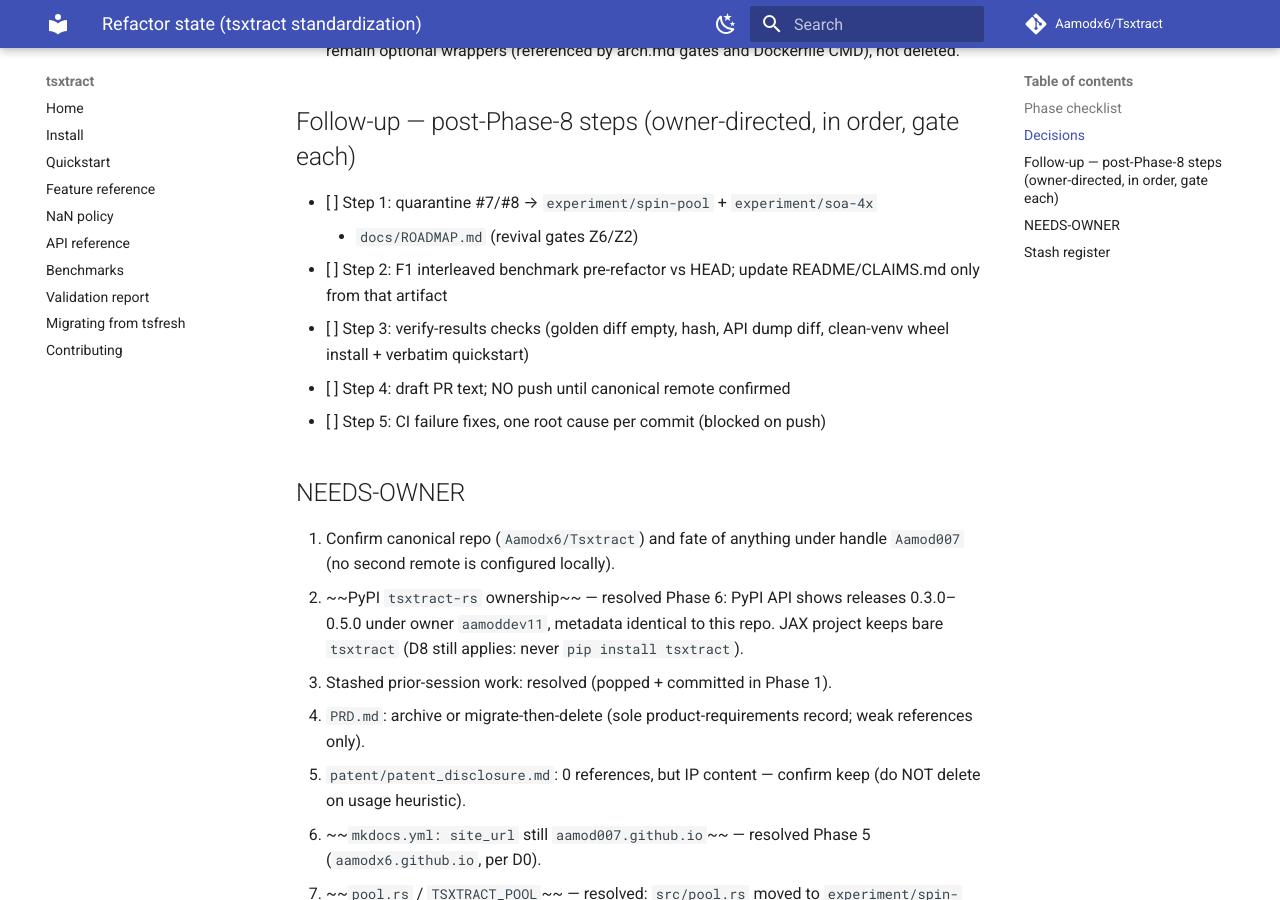
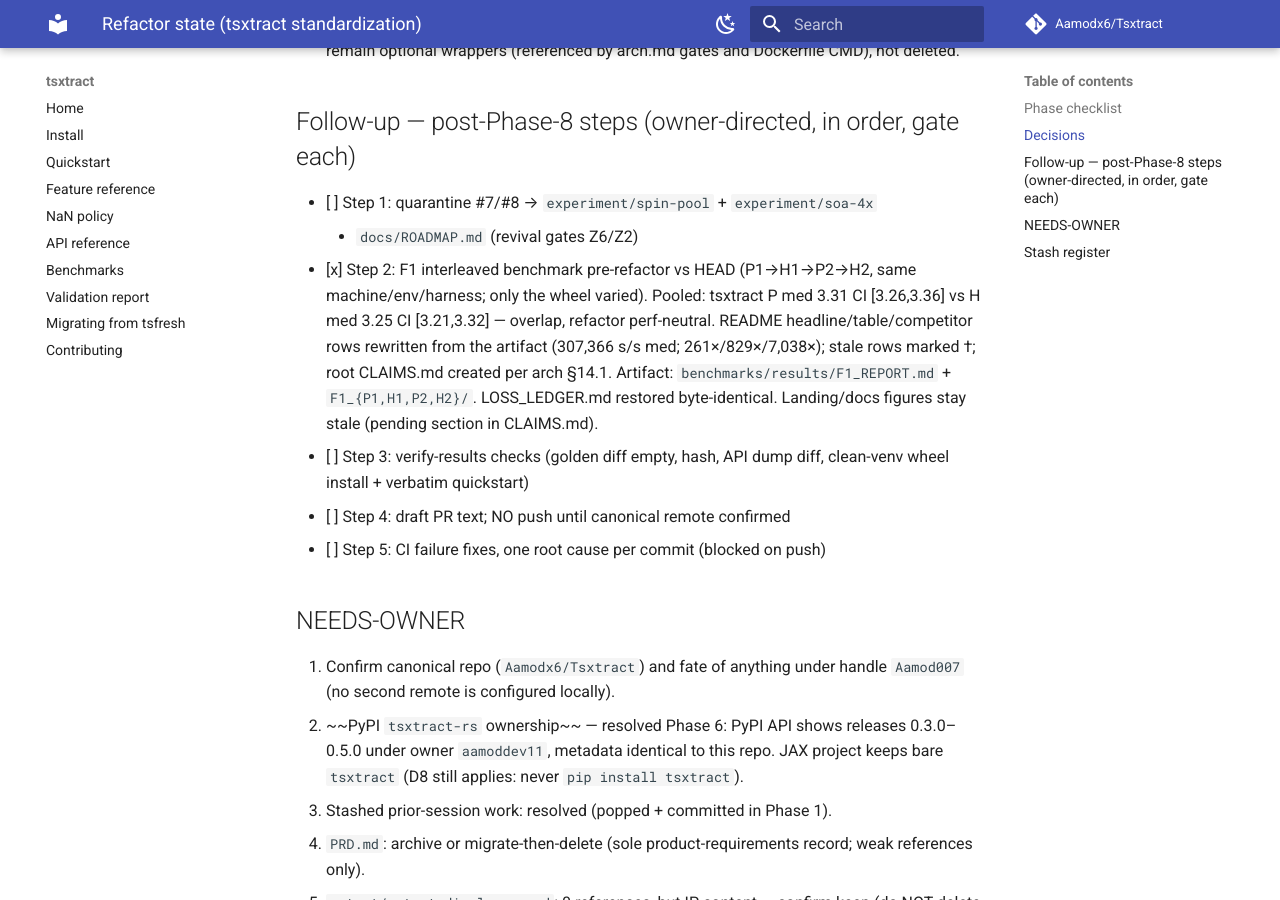
Before and after one commit to Aamodx6/Kymora, an MkDocs documentation site: the page built from docs/REFACTOR_STATE.md, in a window 1280 px wide and 900 px high, scrolled down 2158 px. Built offline with MkDocs 1.6.1 and Material for MkDocs 9.7.7, drawn with Linux system fonts in a browser that asks for light colours; comment, search, counter and statistics services are not loaded.

Commit message:
docs(claims): F1 re-baseline - README numbers from interleaved artifact, add CLAIMS.md
Step 2. Ran suites/reproduce_readme interleaved P1-H1-P2-H2 (tag 4c268ca vs HEAD 9c1b3dd, same machine: i7-13620H, Performance plan, AC online; same harness; wheels swapped + provenance-checked per round). Pooled tsxtract: P med 3.31 CI [3.26,3.36] vs H med 3.25 CI [3.21,3.32] - overlap, refactor perf-neutral. README headline (800,256 -> best 436,719 / med 307,366 + conditions), core33 + competitive rows rewritten from artifact (261x/829x/7038x); stale profile/scaling/memory rows marked pending (†). New root CLAIMS.md per arch 14.1 (claim->artifact->commit->conditions). Artifact: benchmarks/results/F1_REPORT.md + F1_* jsonl (untracked). LOSS_LEDGER.md restored byte-identical.

```diff
--- a/docs/REFACTOR_STATE.md
+++ b/docs/REFACTOR_STATE.md
@@ -93,8 +93,15 @@
 
 - [ ] Step 1: quarantine #7/#8 → `experiment/spin-pool` + `experiment/soa-4x`
       + `docs/ROADMAP.md` (revival gates Z6/Z2)
-- [ ] Step 2: F1 interleaved benchmark pre-refactor vs HEAD; update
-      README/CLAIMS.md only from that artifact
+- [x] Step 2: F1 interleaved benchmark pre-refactor vs HEAD (P1→H1→P2→H2,
+      same machine/env/harness; only the wheel varied). Pooled: tsxtract
+      P med 3.31 CI [3.26,3.36] vs H med 3.25 CI [3.21,3.32] — overlap,
+      refactor perf-neutral. README headline/table/competitor rows
+      rewritten from the artifact (307,366 s/s med; 261×/829×/7,038×);
+      stale rows marked †; root CLAIMS.md created per arch §14.1.
+      Artifact: `benchmarks/results/F1_REPORT.md` + `F1_{P1,H1,P2,H2}/`.
+      LOSS_LEDGER.md restored byte-identical. Landing/docs figures stay
+      stale (pending section in CLAIMS.md).
 - [ ] Step 3: verify-results checks (golden diff empty, hash, API dump
       diff, clean-venv wheel install + verbatim quickstart)
 - [ ] Step 4: draft PR text; NO push until canonical remote confirmed
```
Also changed, not shown: CLAIMS.md (added, +39 -0 lines), README.md (+17 -13 lines).
